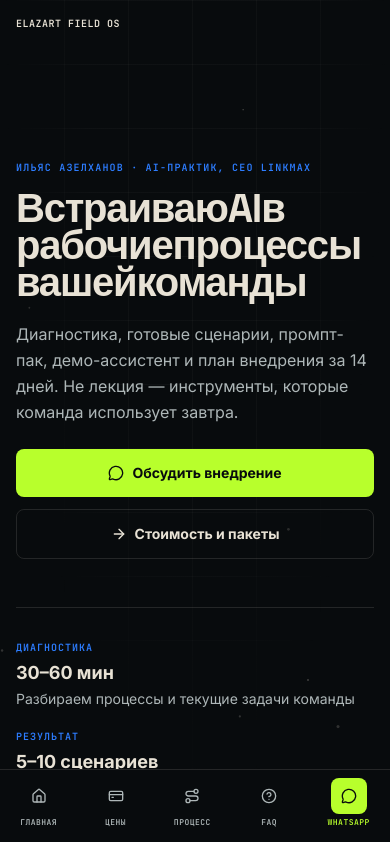
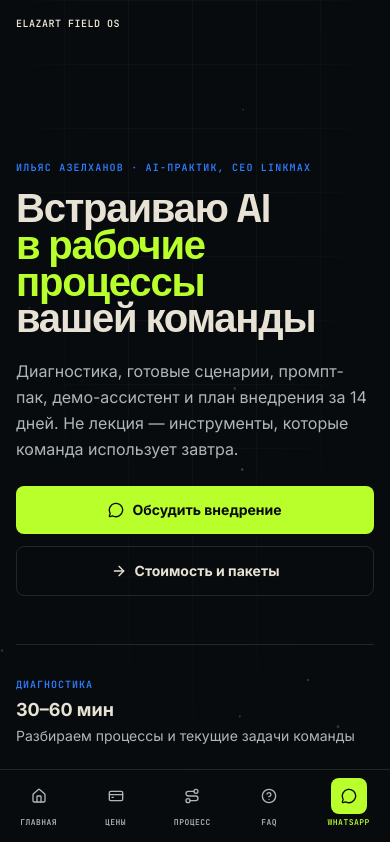
Before and after one commit to ElazAzel/ai-audit-landing, a Next.js app: page / in a window 390 px wide. Shown: the top 842 px of the page. Built offline with nearby package versions, Linux system fonts and the light colour scheme.

Commit message:
fix hero: restore line breaks and accent span, use single h1 with animated lines

```diff
--- a/src/components/HeroSection.tsx
+++ b/src/components/HeroSection.tsx
@@ -1,40 +1,67 @@
 "use client";
 
+import { motion, useReducedMotion } from "motion/react";
 import { MessageCircle, ArrowRight } from "lucide-react";
 import { WHATSAPP_LINK } from "@/lib/data";
 import { scrollToId } from "@/lib/scroll";
-import TextReveal, { FadeUp } from "@/components/TextReveal";
+
+function AnimatedLine({
+  children,
+  delay,
+  className = "",
+}: {
+  children: React.ReactNode;
+  delay: number;
+  className?: string;
+}) {
+  const prefersReducedMotion = useReducedMotion();
+  if (prefersReducedMotion) return <div className={className}>{children}</div>;
+  return (
+    <motion.div
+      className={className}
+      initial={{ opacity: 0, y: 24, rotateX: -10 }}
+      animate={{ opacity: 1, y: 0, rotateX: 0 }}
+      transition={{ duration: 0.6, delay, ease: [0.16, 1, 0.3, 1] }}
+    >
+      {children}
+    </motion.div>
+  );
+}
 
 export default function HeroSection() {
+  const prefersReducedMotion = useReducedMotion();
+
   return (
     <section id="hero" className="flex min-h-[85dvh] items-center pb-24 pt-24 md:min-h-[90vh] md:pb-32 md:pt-36">
       <div className="mx-auto w-full max-w-7xl px-4 md:px-6">
         <div className="md:max-w-3xl">
-          <FadeUp delay={0.1}>
+          <AnimatedLine delay={0.1}>
             <p className="mb-4 font-mono text-[10px] font-semibold uppercase tracking-[0.12em] text-blue md:mb-6">
               Ильяс Азелханов · AI-практик, CEO LinkMAX
             </p>
-          </FadeUp>
+          </AnimatedLine>
 
-          <TextReveal
-            as="h1"
-            className="text-[clamp(2.5rem,10vw,4.5rem)] font-bold leading-[0.92] tracking-[-0.03em] md:text-7xl lg:text-8xl"
-            delay={0.2}
-            stagger={0.05}
-            mode="words"
-          >
-            Встраиваю AI в рабочие процессы вашей команды
-          </TextReveal>
+          <h1 className="text-[clamp(2.5rem,10vw,4.5rem)] font-bold leading-[0.92] tracking-[-0.03em] md:text-7xl lg:text-8xl">
+            <AnimatedLine delay={0.2}>
+              <span>Встраиваю AI</span>
+            </AnimatedLine>
+            <AnimatedLine delay={0.3}>
+              <span className="text-accent">в рабочие процессы</span>
+            </AnimatedLine>
+            <AnimatedLine delay={0.4}>
+              <span>вашей команды</span>
+            </AnimatedLine>
+          </h1>
 
-          <FadeUp delay={0.6}>
+          <AnimatedLine delay={0.5}>
             <p className="mt-5 max-w-xl text-base leading-relaxed text-fg-2 md:mt-6 md:text-lg lg:text-xl">
               Диагностика, готовые сценарии, промпт-пак, демо-ассистент и план
               внедрения за 14 дней. Не лекция — инструменты, которые команда
               использует завтра.
             </p>
-          </FadeUp>
+          </AnimatedLine>
 
-          <FadeUp delay={0.8}>
+          <AnimatedLine delay={0.7}>
             <div className="mt-6 flex flex-col gap-3 md:mt-8 md:flex-row md:flex-wrap md:gap-4">
               <a
                 href={WHATSAPP_LINK}
@@ -53,10 +80,10 @@ export default function HeroSection() {
                 Стоимость и пакеты
               </button>
             </div>
-          </FadeUp>
+          </AnimatedLine>
         </div>
 
-        <FadeUp delay={1}>
+        <AnimatedLine delay={0.9}>
           <div className="mt-12 grid gap-5 border-t border-border pt-8 md:mt-16 md:grid-cols-3 md:gap-6 md:pt-10">
             {[
               { label: "Диагностика", value: "30–60 мин", desc: "Разбираем процессы и текущие задачи команды" },
@@ -72,7 +99,7 @@ export default function HeroSection() {
               </div>
             ))}
           </div>
-        </FadeUp>
+        </AnimatedLine>
       </div>
     </section>
   );
```
